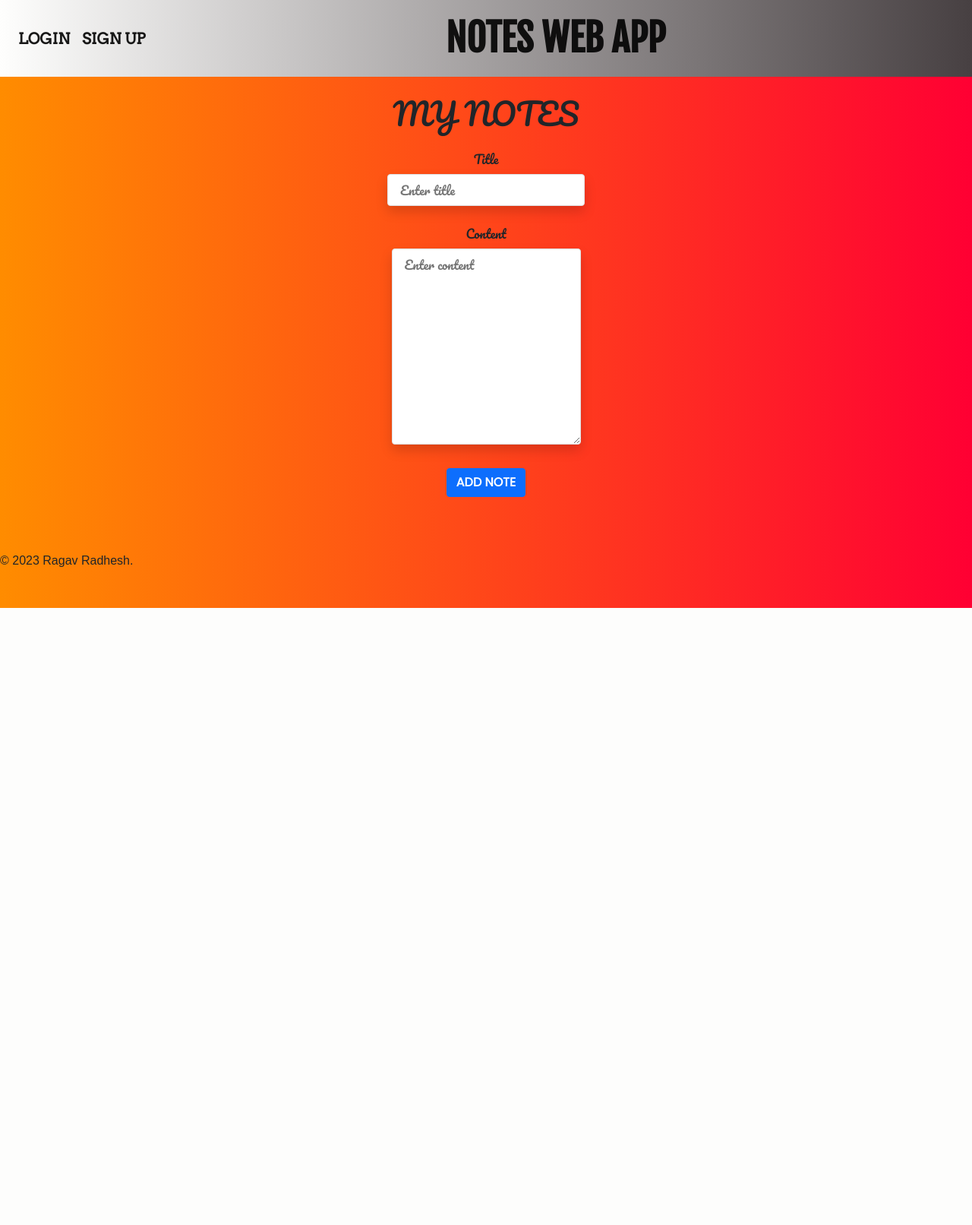
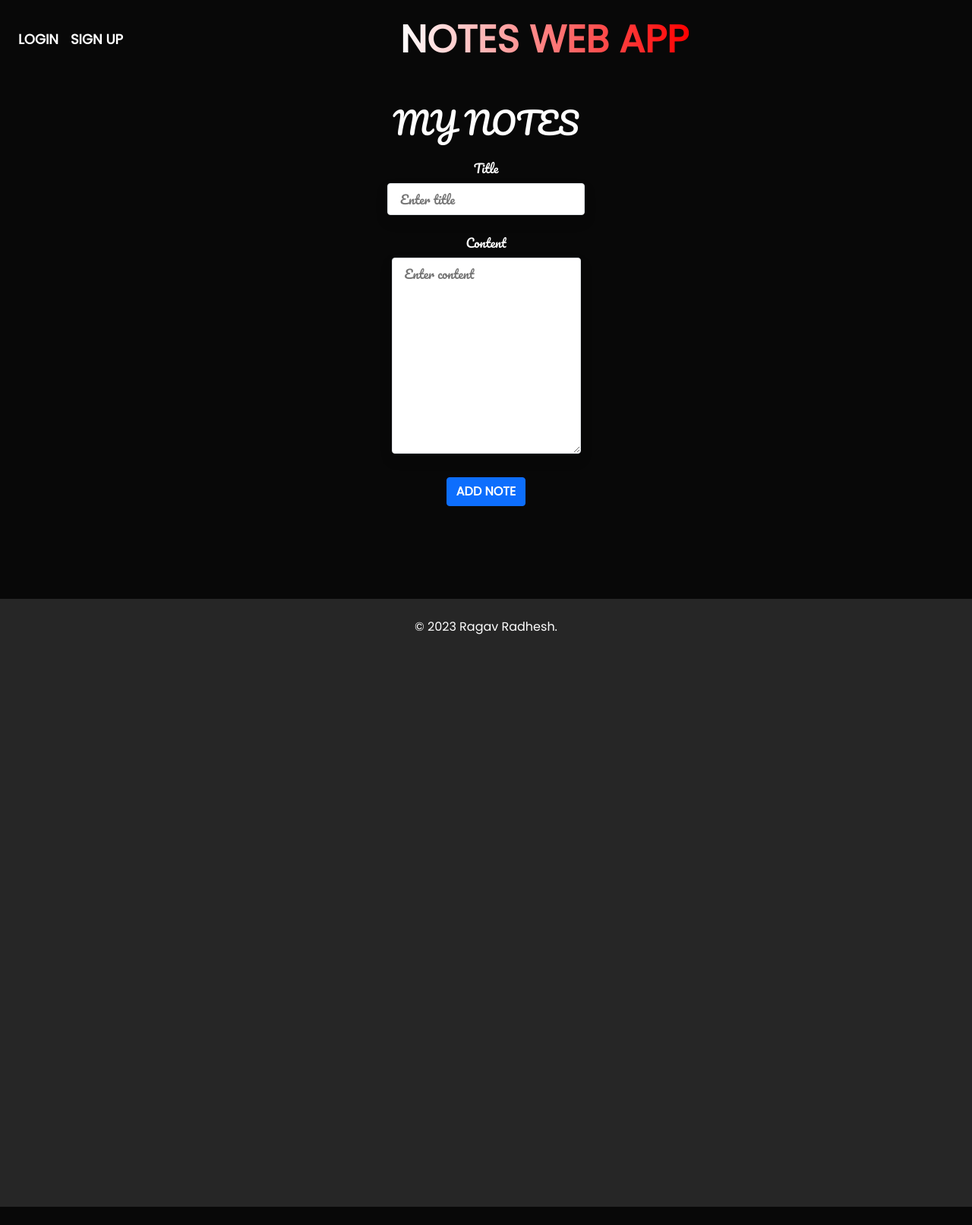
Before and after one commit to RRhere/Flask-Web-Application, a Flask app: page /home in a window 1280 px wide. Shown: the whole page at 76% size. Before the commit the page ends 800 px from the top, so only its background shows below. Run offline with Flask 3, Linux system fonts and the light colour scheme; some libraries are stand-ins or nearby versions.

Commit message:
commit git;

```diff
--- a/website/static/styles.css
+++ b/website/static/styles.css
@@ -1,8 +1,15 @@
-body {
+*{
     margin: 0;
     padding: 0;
-    font-family: Arial, sans-serif;
-    background: linear-gradient(to right, #ff8c00, #ff0033)
+    font-family: 'Poppins', sans-serif;
+    box-sizing: border-box;
+}
+body {
+    background: #080808;
+    color: #fff;
+}
+.container{
+    padding:10px 10%;
 }
 .custom-font {
     font-family:  'Pacifico', cursive;
@@ -14,10 +21,13 @@ body {
 .custom-font-nav {
     font-family:  'Arvo', cursive;
     font-weight: bold;
-    font-size: 20px
+    font-size: 20px;
 }
 .custom-navbar {
-    background: linear-gradient(to right, #fefefd, #474042)
+    display: flex;
+    align-items: center;
+    justify-content: space-between;
+    flex-wrap: wrap;
 }
 .custom-h1 {
     text-align: center;
@@ -25,7 +35,7 @@ body {
     font-size: 50px;
 }
 .custom-border {
-    border-color: #111212;
+    border-color: #fff;
 }
 .custom-font-head {
     font-family: 'Permanent Marker';
@@ -40,12 +50,49 @@ body {
     font-family:  'Pacifico', cursive;
     font-size: 30px;
 }
-.footer {
-    background-color: #333;
-    color: white;
+.copyright{
+    width: 100%;
     text-align: center;
-    padding: 10px;
-    position: fixed;
-    bottom: 0;
+    padding: 25px 0;
+    background: #262626;
+    font-weight: 300;
+    margin-top: 5%;
+    height: 100vh;
+}
+.navbar-nav a{
+    color: #fff;
+    text-decoration: none;
+    font-size: 18px;
+    position: relative;
+}
+.navbar-nav a::after{
+    content: "";
+    width: 0;
+    height: 3px;
+    background-color: #ff004f;
+    position: absolute;
+    left: 0;
+    bottom: -6px;
+    transition: 0.5s;
+}
+.navbar-nav a:hover::after{
     width: 100%;
 }
+#login{
+    color: #fff;
+}
+#signup{
+    color: #fff;
+}
+#logout{
+    color: #fff;
+}
+#headtitle{
+    color: #fff;
+}
+.navbar-brand span{
+    background: linear-gradient(to right, #fff, red);
+    -webkit-text-fill-color: transparent;
+    -webkit-background-clip: text;
+    background-clip: none;
+}
--- a/website/templates/base.html
+++ b/website/templates/base.html
@@ -23,11 +23,11 @@
                 <a class="nav-link active" id="logout" aria-current="page" href="/logout">LOGOUT</a>
                 {% else %}
                 <a class="nav-link active" id="login" aria-current="page" href="/login">LOGIN</a>
-                <a class="nav-link active" id="signUp" aria-current="page" href="/signup">SIGN UP</a>
+                <a class="nav-link active" id="signup" aria-current="page" href="/signup">SIGN UP</a>
                 {% endif %}
             </div>
-            <a class="navbar-brand mx-auto custom-h1" href="#">
-                NOTES WEB APP
+            <a class="navbar-brand mx-auto custom-h1" id="headtitle" href="#">
+                <span>NOTES WEB APP</span>
             </a>
         </div>
 
@@ -59,6 +59,9 @@
     {% block content %}
     {% endblock %}
     </div>
+    <div class="copyright">
+        <p>&copy; 2023 Ragav Radhesh.</p>
+    </div>
 
         <script
             src="https://code.jquery.com/jquery-3.2.1.slim.min.js"
@@ -76,8 +79,5 @@
             crossorigin="anonymous"
         ></script>
         <br/>
-        <footer>
-            &copy; 2023 Ragav Radhesh.
-        </footer>
 </body>
 </html>
```
